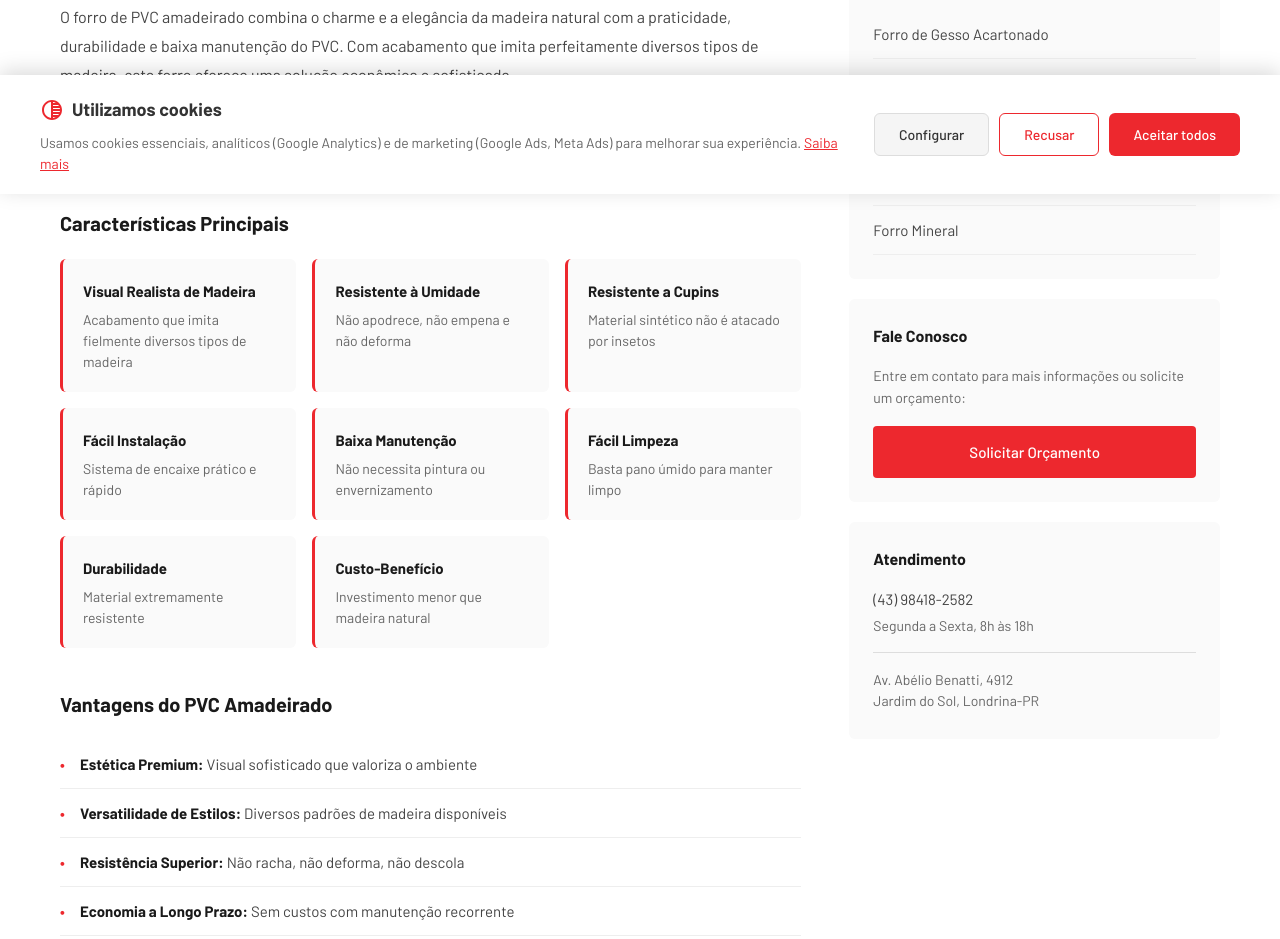
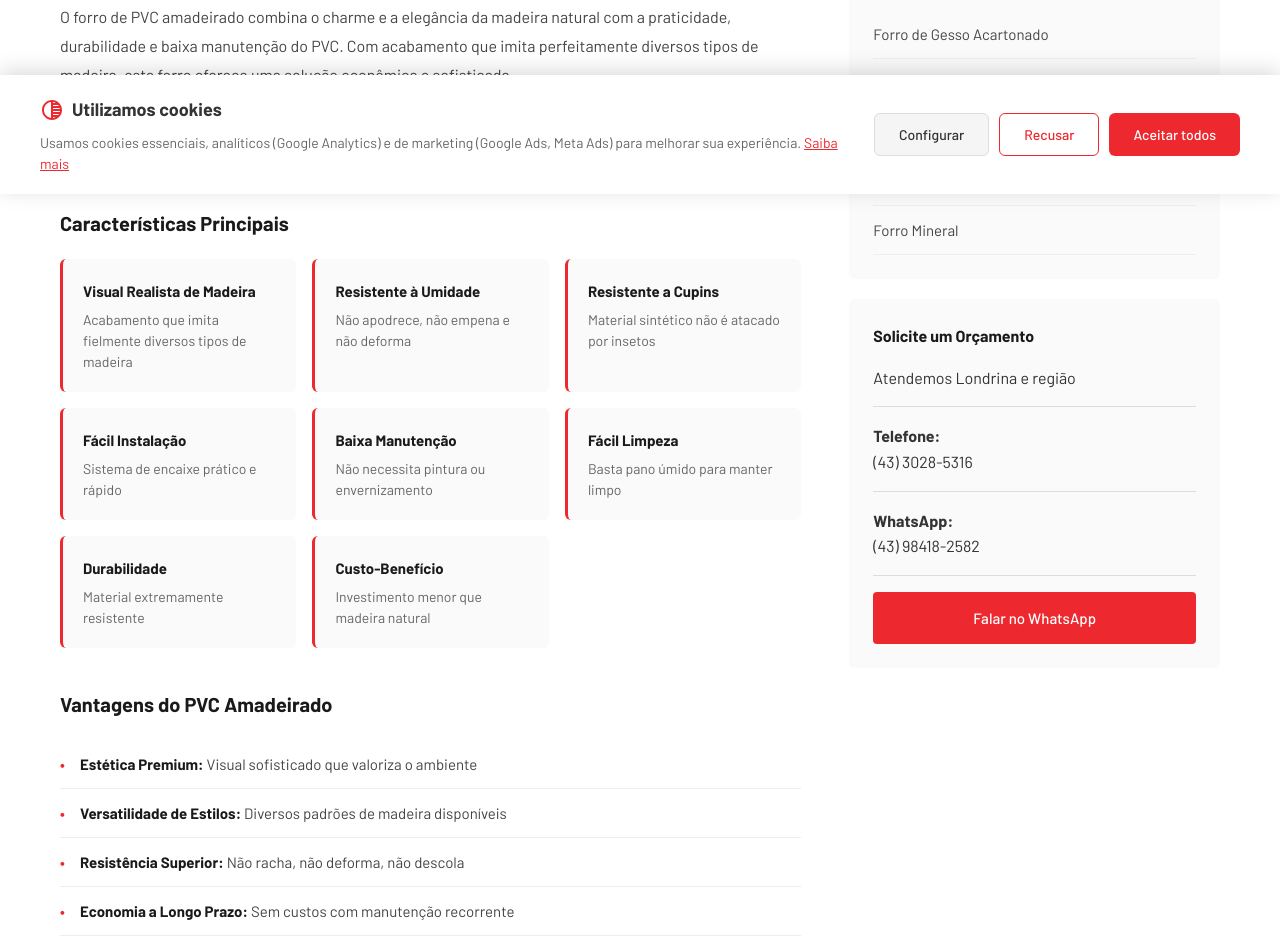
Before and after one commit to Ropetr/planacdistribuidora.com, an Eleventy site: page src/pvc-amadeirado.njk in a window 1280 px wide. Shown: the part 606-1545 px from the top of the page. Built offline with nearby package versions, Linux system fonts and the light colour scheme; Eleventy itself is replaced by a stand-in of ours; files that its build step writes are made by us from their sources.

Commit message:
fix: padronizar sidebar - pvc-amadeirado

```diff
--- a/src/pvc-amadeirado.njk
+++ b/src/pvc-amadeirado.njk
@@ -100,28 +100,29 @@ preloadBanner: "banner-pvc-amadeirado.avif"
                 <p>Nossa equipe está pronta para auxiliar você em todas as etapas do seu projeto. Entre em contato e solicite seu orçamento!</p>
             </div>
 
-            <aside>
+                        <aside class="sidebar">
                 <div class="sidebar-card">
                     <h4>Outros Forros</h4>
                     <ul class="sidebar-links">
                         <li><a href="/forro-gesso.html">Forro de Gesso Acartonado</a></li>
                         <li><a href="/pvc-branco.html">PVC Branco</a></li>
                         <li><a href="/pvc-amadeirado.html" class="active">PVC Amadeirado</a></li>
-                        <li><a href="/forro-vinilico.html">Forro Vinílico REVID</a></li>
+                        <li><a href="/forro-vinilico.html">Forro Vinílico</a></li>
                         <li><a href="/forro-mineral.html">Forro Mineral</a></li>
                     </ul>
                 </div>
+
                 <div class="sidebar-card">
-                    <h4>Fale Conosco</h4>
-                    <p style="margin-bottom: 16px; font-size: 14px; color: #666;">Entre em contato para mais informações ou solicite um orçamento:</p>
-                    <a href="{{ whatsappUrl }}" target="_blank" rel="noopener noreferrer" class="btn-sidebar">Solicitar Orçamento</a>
-                </div>
-                <div class="sidebar-card sidebar-info">
-                    <h4>Atendimento</h4>
-                    <p>(43) 98418-2582</p>
-                    <p class="small">Segunda a Sexta, 8h às 18h</p>
+                    <h4>Solicite um Orçamento</h4>
+                    <p class="sidebar-info">Atendemos Londrina e região</p>
                     <hr class="sidebar-divider">
-                    <p class="small">Av. Abélio Benatti, 4912<br>Jardim do Sol, Londrina-PR</p>
+                    <p class="sidebar-info"><strong>Telefone:</strong></p>
+                    <p class="sidebar-info">(43) 3028-5316</p>
+                    <hr class="sidebar-divider">
+                    <p class="sidebar-info"><strong>WhatsApp:</strong></p>
+                    <p class="sidebar-info">(43) 98418-2582</p>
+                    <hr class="sidebar-divider">
+                    <a href="{{ whatsappUrl }}" target="_blank" rel="noopener noreferrer" class="btn-sidebar">Falar no WhatsApp</a>
                 </div>
             </aside>
         </div>
```
